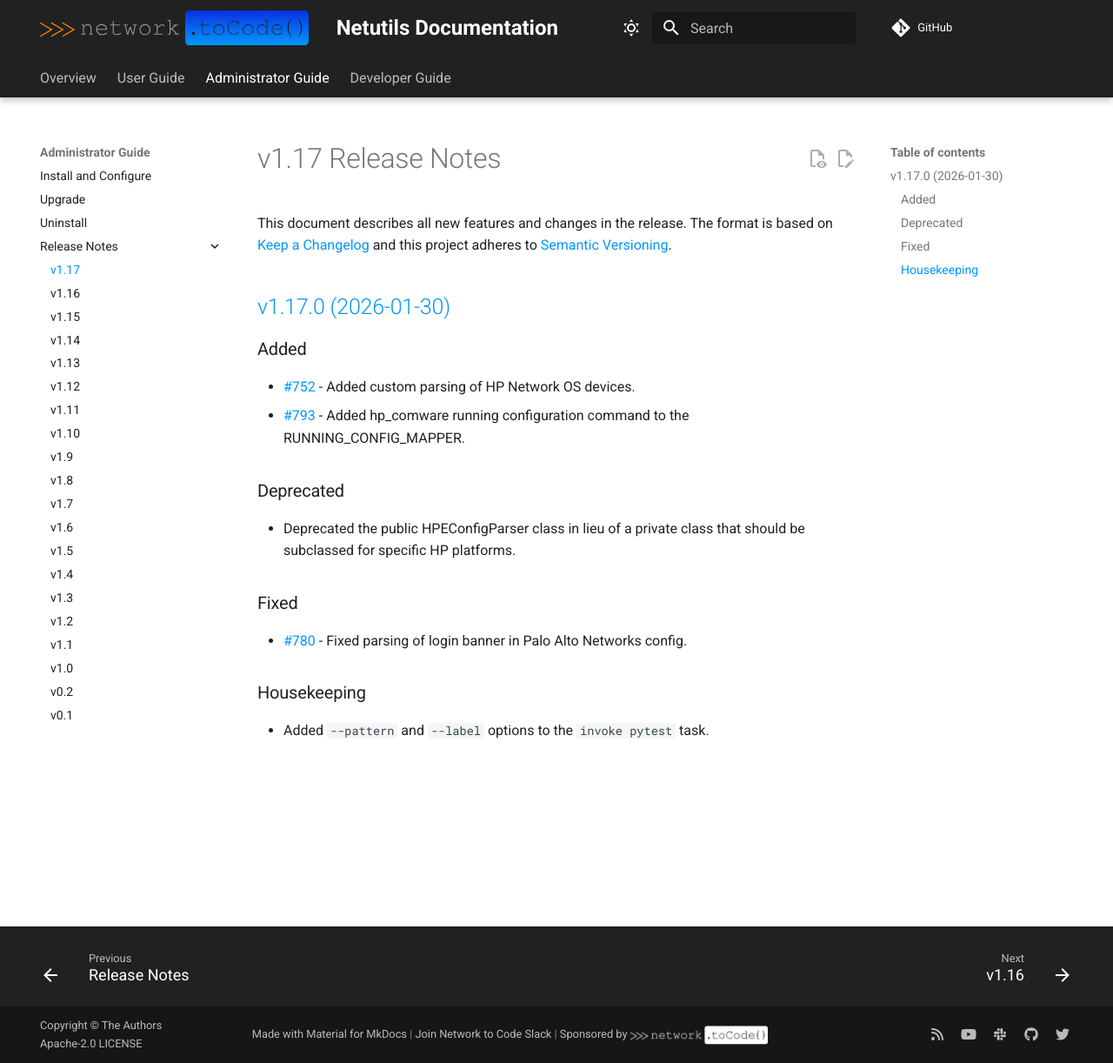
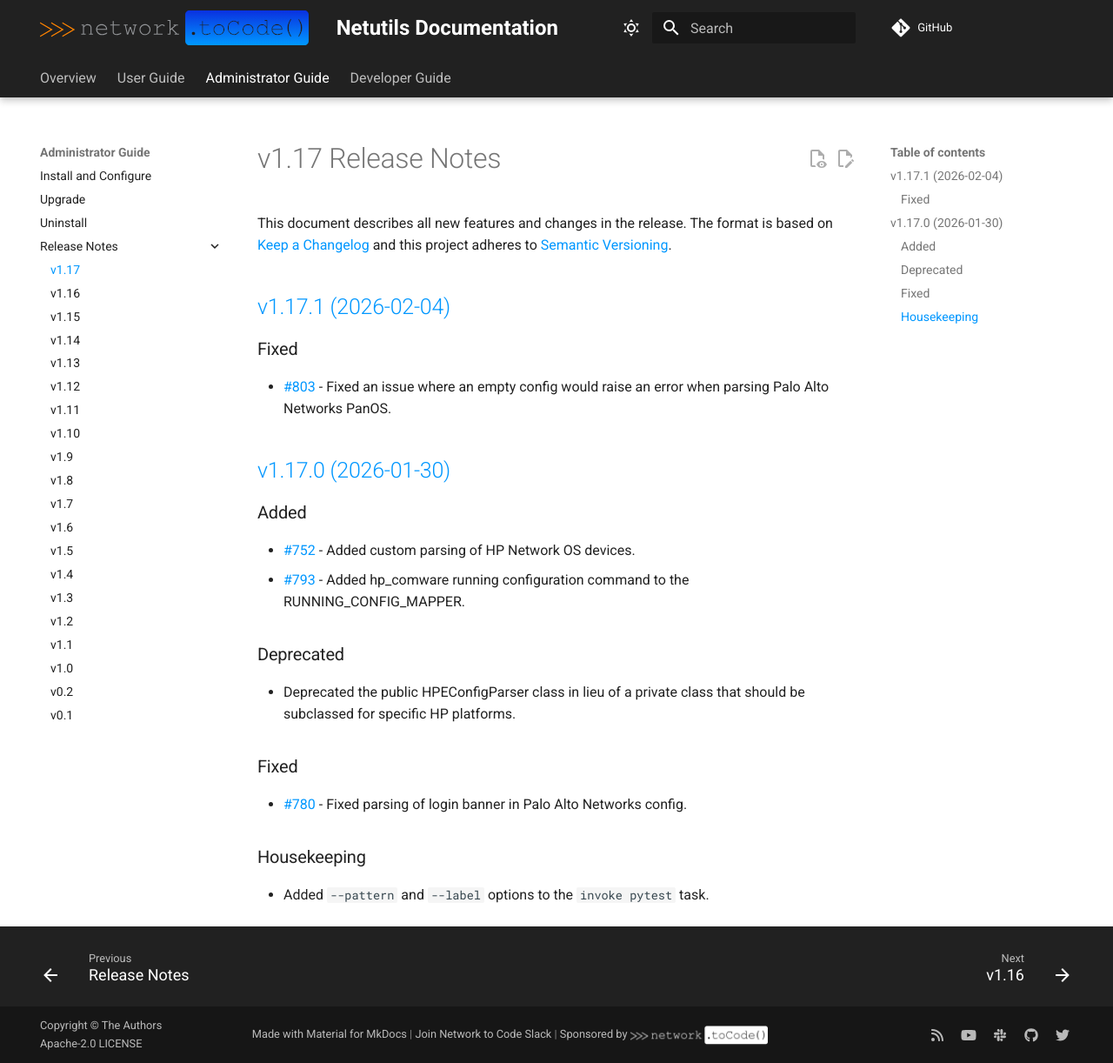
Before and after one commit to networktocode/netutils, an MkDocs documentation site: the page built from docs/admin/release_notes/version_1.17.md, in a window 1280 px wide and 1222 px high. Shown: the whole window at 87% size. Built offline with MkDocs 1.6.1 and Material for MkDocs 9.7.7, drawn with Linux system fonts in a browser that asks for light colours; comment, search, counter and statistics services are not loaded.

Commit message:
Release v1.17.1

```diff
--- a/docs/admin/release_notes/version_1.17.md
+++ b/docs/admin/release_notes/version_1.17.md
@@ -2,6 +2,12 @@
 # v1.17 Release Notes
 
 This document describes all new features and changes in the release. The format is based on [Keep a Changelog](https://keepachangelog.com/en/1.0.0/) and this project adheres to [Semantic Versioning](https://semver.org/spec/v2.0.0.html).
+
+## [v1.17.1 (2026-02-04)](https://github.com/networktocode/netutils/releases/tag/v1.17.1)
+
+### Fixed
+
+- [#803](https://github.com/networktocode/netutils/issues/803) - Fixed an issue where an empty config would raise an error when parsing Palo Alto Networks PanOS.
 
 ## [v1.17.0 (2026-01-30)](https://github.com/networktocode/netutils/releases/tag/v1.17.0)
 
--- a/pyproject.toml
+++ b/pyproject.toml
@@ -1,6 +1,6 @@
 [tool.poetry]
 name = "netutils"
-version = "1.17.1a0"
+version = "1.17.1"
 description = "Common helper functions useful in network automation."
 authors = ["Network to Code, LLC <opensource@networktocode.com>"]
 license = "Apache-2.0"
```
Also changed, not shown: 1 other file.
